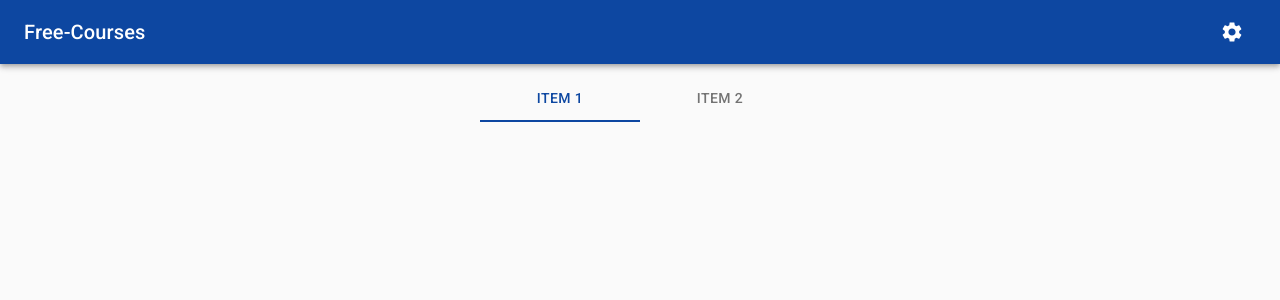
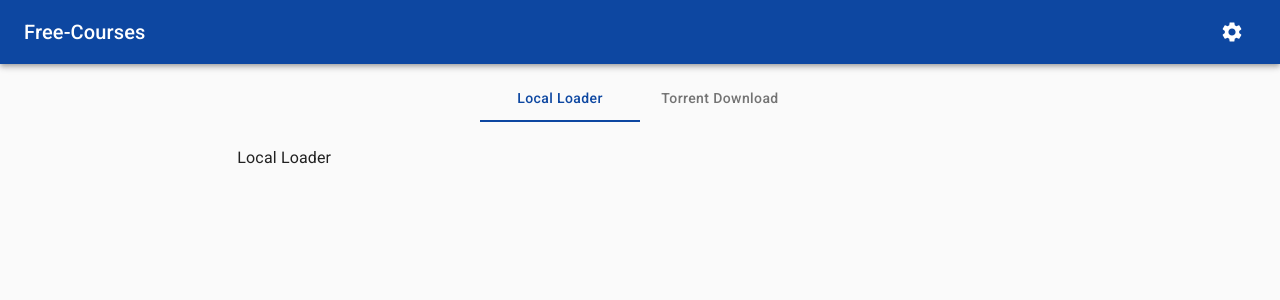
Before and after one commit to eliyaoo32/courses-manager-client, a React (Create React App) app: page /course/add in a window 1280 px wide. Shown: the top 300 px of the page. Built offline with nearby package versions, Linux system fonts and the light colour scheme.

Commit message:
Loading dynamiclly tabs of loaders

```diff
--- a/src/components/Tabs/index.tsx
+++ b/src/components/Tabs/index.tsx
@@ -1,12 +1,18 @@
 import React from "react";
 import { AppBar, Tab, Tabs as MaterialTabs } from "@material-ui/core";
 
-interface TabsProps {
-  selectedTab: number;
-  handleTabChange: (tabId: number) => any;
+interface TabPanelItem {
+  key: any;
+  value: any;
 }
 
-function Tabs({ selectedTab, handleTabChange }: TabsProps) {
+interface TabsProps {
+  selectedTab: any;
+  handleTabChange: (tabId: any) => any;
+  items: TabPanelItem[];
+}
+
+function Tabs({ selectedTab, handleTabChange, items }: TabsProps) {
   const onChangeTab = (event: React.ChangeEvent<{}>, newTab: number) =>
     handleTabChange(newTab);
 
@@ -19,8 +25,9 @@ function Tabs({ selectedTab, handleTabChange }: TabsProps) {
         textColor="primary"
         indicatorColor="primary"
       >
-        <Tab label="Item 1" />
-        <Tab label="Item 2" />
+        {items.map((item) => (
+          <Tab label={item.value} value={item.key} style={{textTransform: 'none'}} />
+        ))}
       </MaterialTabs>
     </AppBar>
   );
--- a/src/containers/AddCourse/index.tsx
+++ b/src/containers/AddCourse/index.tsx
@@ -1,25 +1,42 @@
 import React, { useState } from 'react';
 import { Grid } from '@material-ui/core';
+import TabPanel from '../../components/TabPanel';
 import Tabs from '../../components/Tabs';
 
 const _LOADERS = [
     {
         id: '1',
-        name: 'LocalLoader',
+        name: 'Local Loader',
         options: {
             path: 'string'
         }
-    }
+    },
+    {
+        id: '2',
+        name: 'Torrent Download',
+        options: {
+            path: 'string'
+        }
+    },
 ];
 
 function AddCourse() {
-    const [selectedTab, setSelectedTab] = useState<number>(0);
-    const handleTabChange = (newTab: number) => setSelectedTab(newTab);
+    const [selectedTab, setSelectedTab] = useState<string>(_LOADERS[0].id);
+    const handleTabChange = (newTab: string) => setSelectedTab(newTab);
+    const tabItems = _LOADERS.map(loader => ({
+        key: loader.id,
+        value: loader.name
+    }));
 
     return (
         <Grid container justify="center">
             <Grid item xs={8}>
-                <Tabs handleTabChange={handleTabChange} selectedTab={selectedTab} />
+                <Tabs handleTabChange={handleTabChange} selectedTab={selectedTab} items={tabItems} />
+                {_LOADERS.map(loader => (
+                    <TabPanel value={selectedTab} index={loader.id}>
+                        {loader.name}
+                    </TabPanel>
+                ))}
             </Grid>
         </Grid>
     );
```
